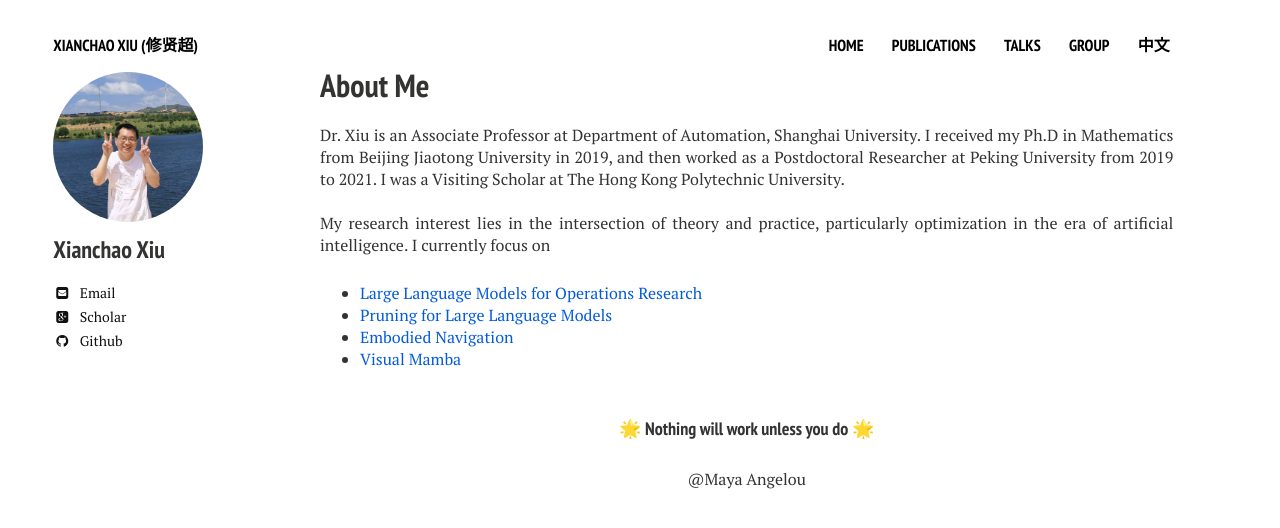
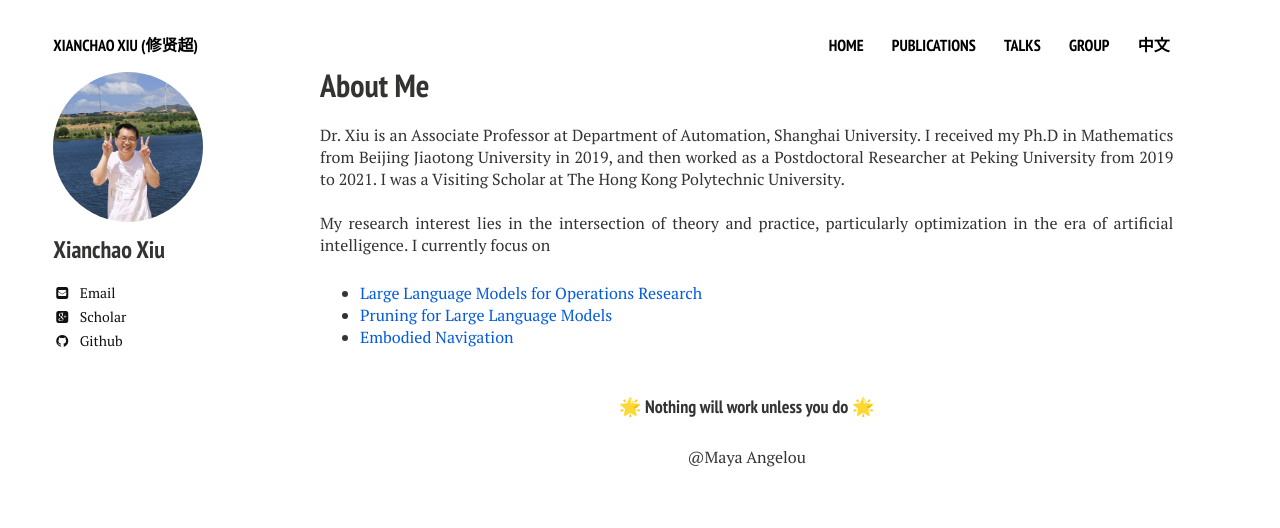
Before and after one commit to xianchaoxiu/xianchaoxiu.github.io, a Jekyll site: the page built from index.md, in a window 1280 px wide. Shown: the top 528 px of the page. Built offline with Jekyll 4.4.1, drawn with Linux system fonts in a browser that asks for light colours; nearby versions of some CDN libraries.

Commit message:
Update home2.html

```diff
--- a/_layouts/home2.html
+++ b/_layouts/home2.html
@@ -36,8 +36,7 @@ My research interest lies in the intersection of theory and practice, particular
    <ul>
       <li> <a href="https://github.com/xianchaoxiu/LLM4OR" class="textlink" target="_blank">Large Language Models for Operations Research </a> </li>
       <li> <a href="https://github.com/xianchaoxiu/Pruning-for-Large-Language-Models" class="textlink" target="_blank">Pruning for Large Language Models</a> </li>
-      <li> <a href="https://github.com/xianchaoxiu/Embodied-Navigation" class="textlink" target="_blank">Embodied Navigation</a> </li>
-      <li> <a href="https://github.com/xianchaoxiu/Visual-Mamba" class="textlink" target="_blank">Visual Mamba</a> </li>  <br>
+      <li> <a href="https://github.com/xianchaoxiu/Embodied-Navigation" class="textlink" target="_blank">Embodied Navigation</a> </li>  <br>
     </ul>
 
 
```
